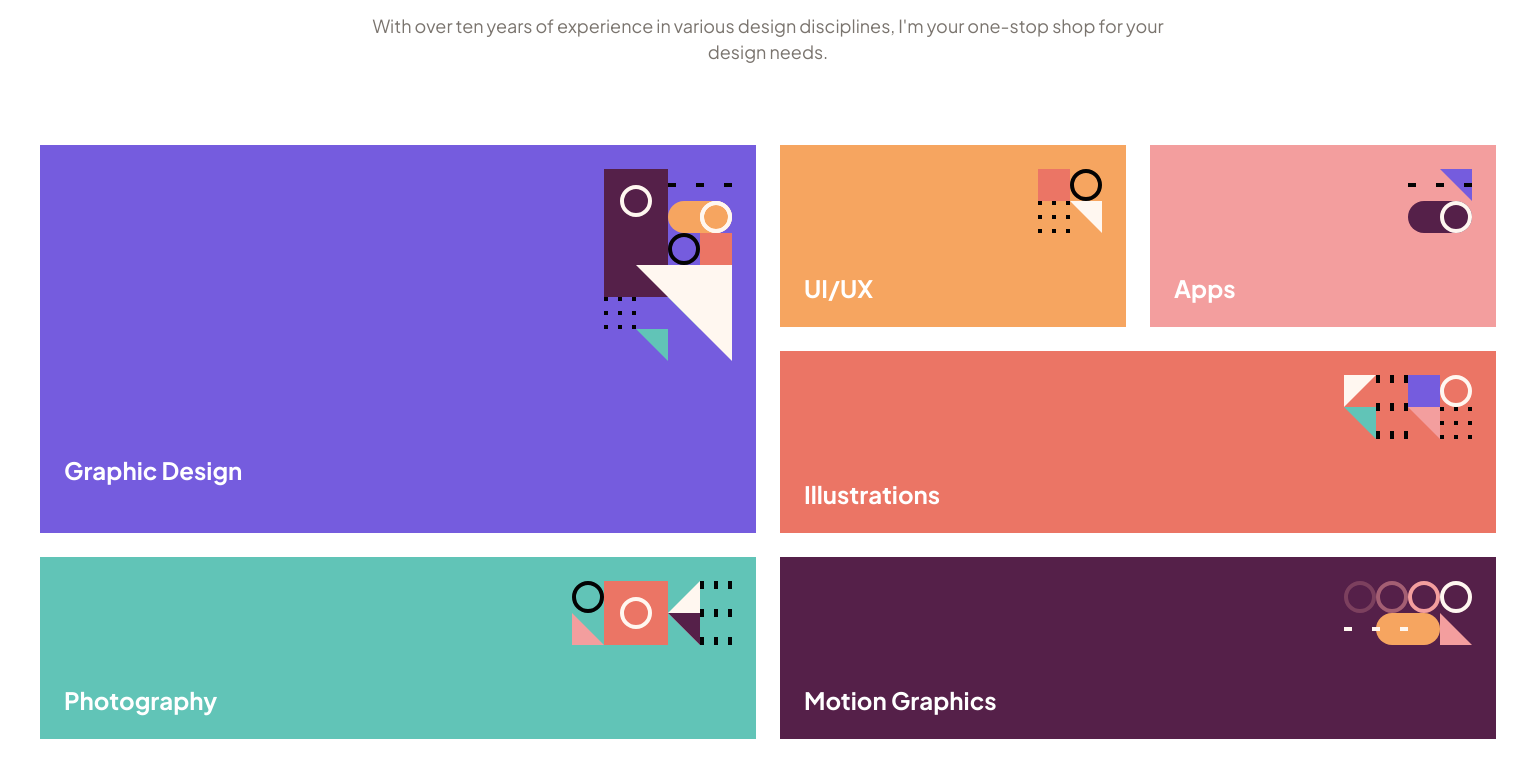
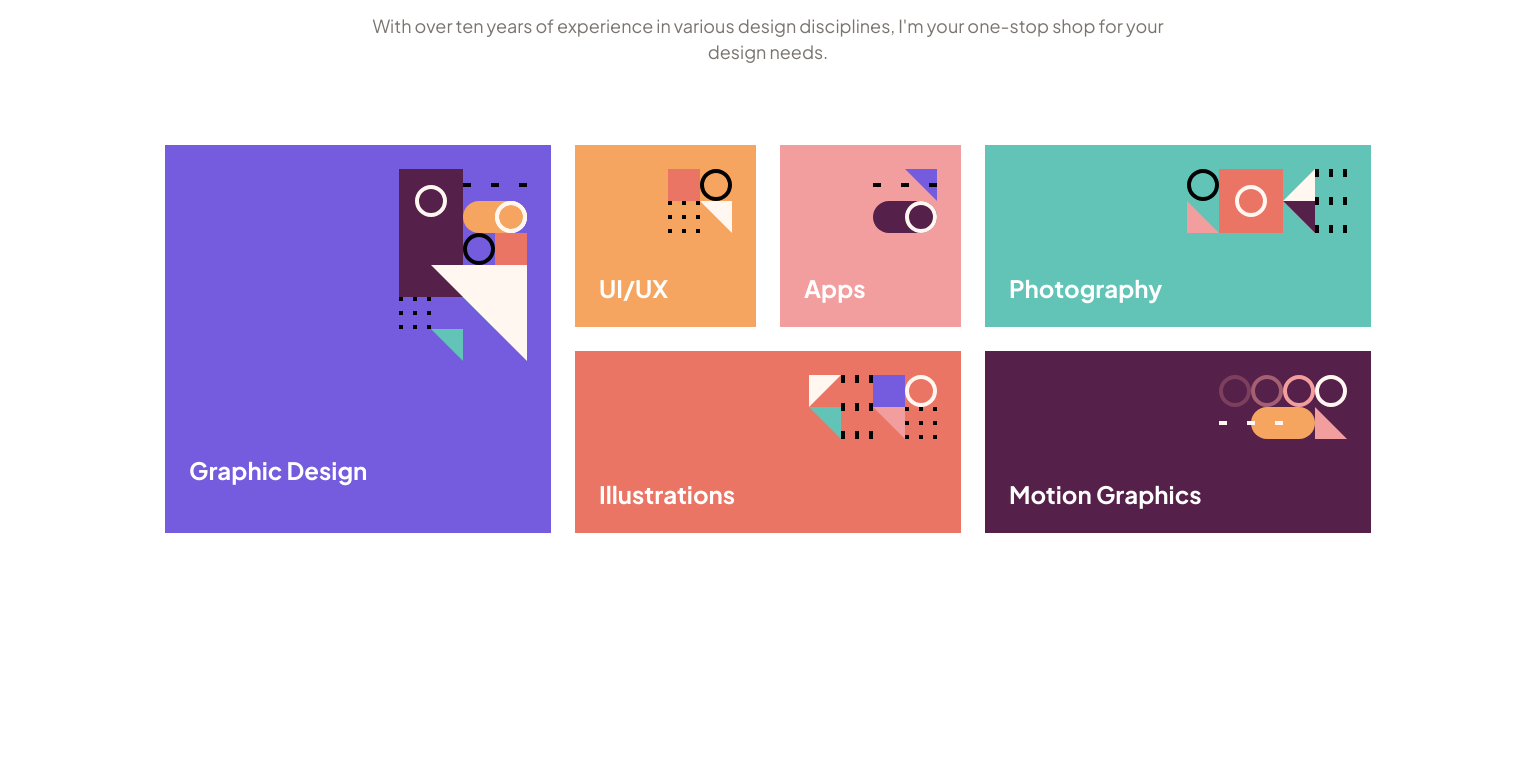
Before and after one commit to EdwardShanahan07/FM-Single-Page-Design-Portfolio, a plain HTML site: page index.html in a window 1536 px wide. Shown: the part 273-1050 px from the top of the page. After the commit the page ends 906 px from the top, so only its background shows below. Drawn offline with Linux system fonts and the light colour scheme.

Commit message:
Change Grid For Desktop View

```diff
--- a/assets/css/style.css
+++ b/assets/css/style.css
@@ -253,4 +253,35 @@ header {
     font-size: 1.8rem;
     width: 70%;
   }
+
+  #section-skills {
+    grid-template-columns: 1fr 1fr 1fr 1fr 1fr 1fr;
+    padding: 0 16.5rem;
+  }
+
+  .skill-pattern--1 {
+    grid-column: 1 / 3;
+    grid-row: 1 / 3;
+  }
+
+  .skill-pattern--2 {
+    grid-column: 3 / 4;
+  }
+
+  .skill-pattern--3 {
+    grid-column: 4 / 5;
+  }
+
+  .skill-pattern--4 {
+    grid-column: 3 / 5;
+  }
+
+  .skill-pattern--5 {
+    grid-column: 5 / -1;
+    grid-row-start: 1;
+  }
+
+  .skill-pattern--6 {
+    grid-column: 5 / -1;
+  }
 }
```
Also changed, not shown: index.html (+1 -12 lines).
